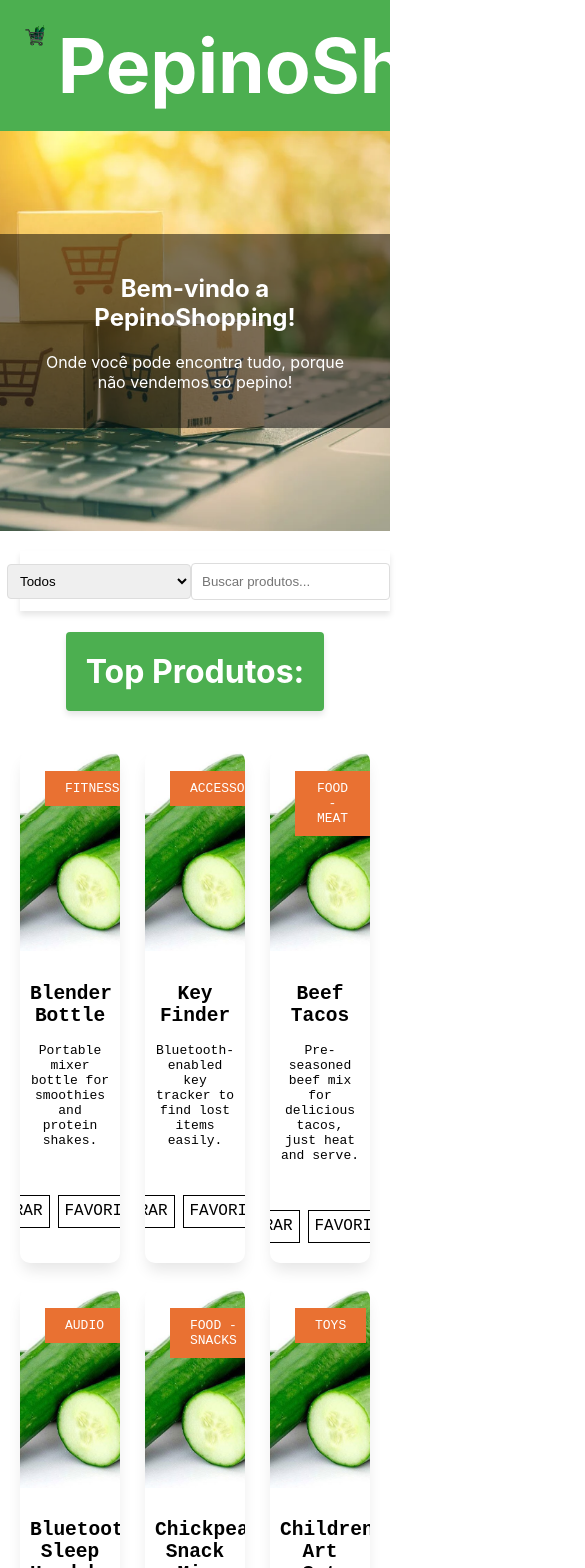
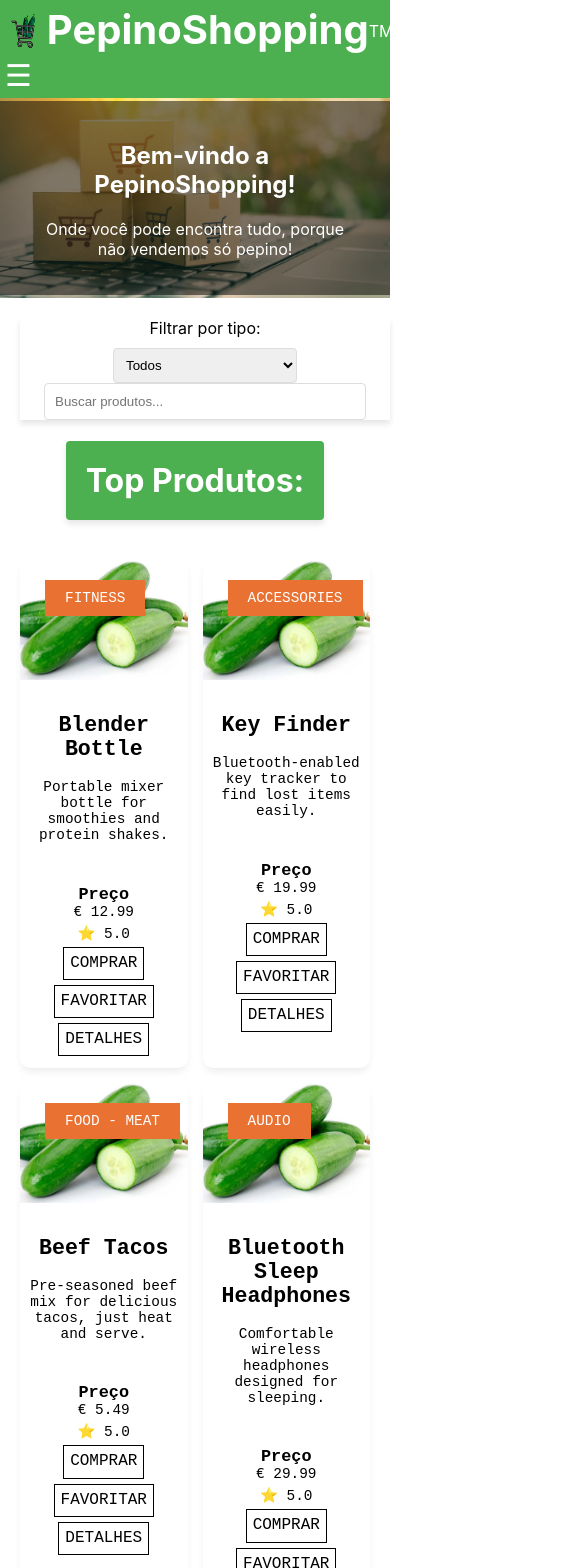
Before and after one commit to Fonzie0Tron/PAWC, a React (Create React App) app: page / in a window 390 px wide. Shown: the top 1568 px of the page, 585 px wide, since content can reach past the window. Built offline with nearby package versions, Linux system fonts and the light colour scheme; data requests are answered from the project's data file.

Commit message:
responsive_kinda

```diff
--- a/src/App.css
+++ b/src/App.css
@@ -211,6 +211,131 @@ box-shadow: 0px 10px 15px -3px rgba(0,0,0,0.1);
   .menu-toggle {
     display: block;
   }
+
+  .header {
+    flex-direction: column;
+    align-items: flex-start;
+    padding: 10px;
+  }
+
+  .logo img {
+    width: 10%;
+    height: auto;
+  }
+
+  .logo h1 {
+    font-size: 50px;
+  }
+
+  .slider {
+    height: 200px;
+    background-size: cover;
+  }
+
+  .comida-list {
+    grid-template-columns: repeat(2, 1fr);
+    grid-gap: 15px;
+  }
+
+  .produto_card {
+    height: auto;
+    box-shadow: 0px 5px 10px -3px rgba(0, 0, 0, 0.1);
+  }
+
+  .produto_img {
+    height: 150px;
+    width: 100%;
+  }
+
+  .produto_button {
+    flex-direction: column;
+    gap: 5px;
+  }
+
+  .produtos-grid {
+    grid-template-columns: repeat(auto-fill, minmax(200px, 1fr));
+    gap: 15px;
+  }
+
+  .filters {
+    flex-direction: column;
+    gap: 10px;
+  }
+
+  .filter-group {
+    flex-direction: column;
+    align-items: flex-start;
+  }
+
+  .pagination {
+    flex-direction: column;
+    gap: 10px;
+  }
+
+  .carrinho-item {
+    flex-direction: column;
+    align-items: flex-start;
+    gap: 10px;
+  }
+
+  .carrinho-item img {
+    width: 100%;
+    height: auto;
+  }
+
+  .item-actions {
+    flex-direction: column;
+    align-items: flex-start;
+  }
+
+  .search-container {
+    flex-direction: column;
+    align-items: flex-start;
+    margin-left: 0;
+  }
+
+  .search-container input {
+    width: 100%;
+  }
+
+  .produtos-title {
+    font-size: 1.5rem;
+    padding: 10px;
+  }
+}
+
+@media (max-width: 480px) {
+  .header {
+    padding: 5px;
+  }
+
+  .logo h1 {
+    font-size: 40px;
+  }
+
+  .produto_card {
+    font-size: 0.9rem;
+  }
+
+  .produto_img {
+    height: 120px;
+  }
+
+  .produtos-grid {
+    grid-template-columns: 1fr;
+  }
+
+  .filters {
+    padding: 10px;
+  }
+
+  .pagination button {
+    padding: 6px 12px;
+  }
+
+  .checkout-btn {
+    padding: 8px 16px;
+  }
 }
 
 /* Products Page */
```
